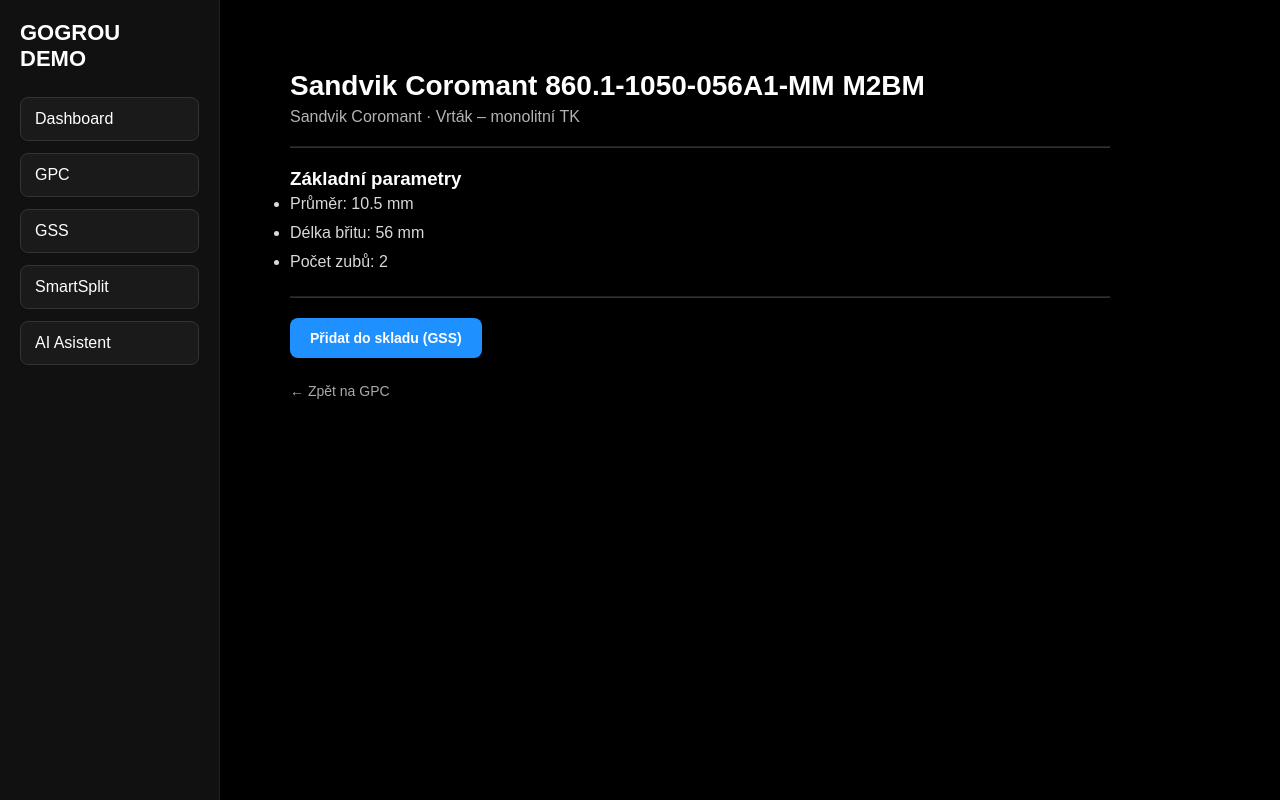
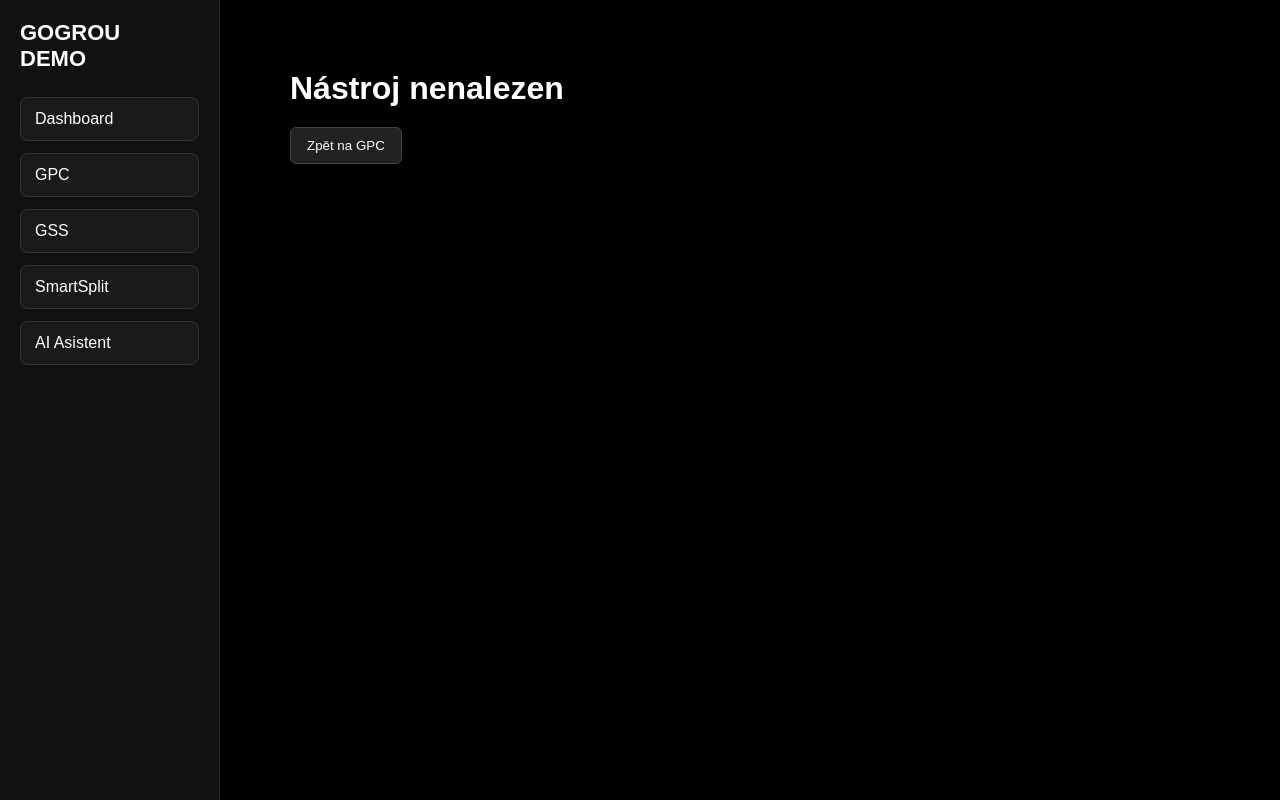
Before and after one commit to gogrou-app/gogrou-demo, a Next.js app: page /gpc/73-555-321-50391 in a window 1280 px wide. Built offline with nearby package versions, Linux system fonts and the light colour scheme.

Commit message:
Update data.js

```diff
--- a/app/gpc/data.js
+++ b/app/gpc/data.js
@@ -1,390 +1,14 @@
-// /app/gpc/data.js
-// GPC DEMO – VRTÁKY + FRÉZY
-// !!! JEDEN EXPORT, JEDNA STRUKTURA !!!
-
 const tools = [
-  // ============================================================
-  // SANDVIK – VRTÁK
-  // ============================================================
   {
-    gpc_id: "73-555-321-50391",
-    gtin: "08419421",
-    name: "Sandvik Coromant 860.1-1050-056A1-MM M2BM",
-    type: "Vrták – monolitní TK",
-    manufacturer: "Sandvik Coromant",
-
-    image_main: "/images/tools/sandvik_860-1-1050-056a1-mm_m2bm_main.png",
-    image_drawing: "/images/tools/sandvik_860-1-1050-056a1-mm_m2bm_drawing.png",
-
+    gpc_id: "980100",
+    name: "Seco 980100-MEGA",
+    manufacturer: "Seco",
+    type: "Fréza – monolitní TK",
+    tracking_mode: "dm",
     geometry: {
-      diameter_mm: 10.5,
-      flute_length_mm: 56,
-      overall_length_mm: 118,
-      shank_diameter_mm: null,
-      flutes: 2,
-      helix_angle_deg: 30,
-      point_angle_deg: 140,
-      corner_radius_mm: null,
-      neck_length_mm: null,
-    },
-
-    cutting: {
-      recommended_vc_m_min: null,
-      recommended_fz_mm: null,
-      coolant_required: null,
-      internal_coolant: null,
-      chipbreaker: null,
-    },
-
-    tool_features: {
-      material: "Solid carbide",
-      coating: "TiAlN",
-      tolerance: null,
-      hand: null,
-      finish_quality: null,
-    },
-
-    usage: {
-      operations: ["Vrtání"],
-      workpiece_materials: [],
-      notes: null,
-    },
-
-    lifecycle: {
-      resharpenable: false,
-      max_resharpens: null,
-      service_notes: null,
-      expected_tool_life_min: null,
-    },
-  },
-
-  // ============================================================
-  // WALTER – VRTÁK
-  // ============================================================
-  {
-    gpc_id: "73-555-321-50392",
-    gtin: "06745276",
-    name: "Walter DC170-05-10.500A1-WJ30EJ",
-    type: "Vrták – monolitní TK",
-    manufacturer: "Walter",
-
-    image_main: "/images/tools/walter_dc170-05-10.500a1-wj30ej_main.png",
-    image_drawing: "/images/tools/walter_dc170-05-10.500a1-wj30ej_drawing.png",
-
-    geometry: {
-      diameter_mm: 10.5,
-      flute_length_mm: null,
-      overall_length_mm: 118,
-      shank_diameter_mm: null,
-      flutes: 2,
-      helix_angle_deg: 30,
-      point_angle_deg: null,
-      corner_radius_mm: null,
-      neck_length_mm: null,
-    },
-
-    cutting: {
-      recommended_vc_m_min: null,
-      recommended_fz_mm: null,
-      coolant_required: null,
-      internal_coolant: null,
-      chipbreaker: null,
-    },
-
-    tool_features: {
-      material: "Solid carbide",
-      coating: "AlCrN",
-      tolerance: null,
-      hand: null,
-      finish_quality: null,
-    },
-
-    usage: {
-      operations: ["Vrtání"],
-      workpiece_materials: [],
-      notes: null,
-    },
-
-    lifecycle: {
-      resharpenable: false,
-      max_resharpens: null,
-      service_notes: null,
-      expected_tool_life_min: null,
-    },
-  },
-
-  // ============================================================
-  // SECO – VRTÁK
-  // ============================================================
-  {
-    gpc_id: "73-555-321-50393",
-    gtin: "03046226",
-    name: "Seco SD205A-1050-056-12R1-P",
-    type: "Vrták – monolitní TK",
-    manufacturer: "Seco Tools",
-
-    image_main: "/images/tools/seco_sd205a-1050-056-12r1-p_main.png",
-    image_drawing: "/images/tools/seco_sd205a-1050-056-12r1-p_drawing.png",
-
-    geometry: {
-      diameter_mm: 10.5,
-      flute_length_mm: 56,
-      overall_length_mm: 118,
-      shank_diameter_mm: null,
-      flutes: 2,
-      helix_angle_deg: 30,
-      point_angle_deg: null,
-      corner_radius_mm: null,
-      neck_length_mm: null,
-    },
-
-    cutting: {
-      recommended_vc_m_min: null,
-      recommended_fz_mm: null,
-      coolant_required: null,
-      internal_coolant: null,
-      chipbreaker: null,
-    },
-
-    tool_features: {
-      material: "Solid carbide",
-      coating: "TiAlN",
-      tolerance: null,
-      hand: null,
-      finish_quality: null,
-    },
-
-    usage: {
-      operations: ["Vrtání"],
-      workpiece_materials: [],
-      notes: null,
-    },
-
-    lifecycle: {
-      resharpenable: false,
-      max_resharpens: null,
-      service_notes: null,
-      expected_tool_life_min: null,
-    },
-  },
-
-  // ============================================================
-  // WALTER – FRÉZA MC230
-  // ============================================================
-  {
-    gpc_id: "73-777-100-00001",
-    gtin: null,
-    name: "Walter MC230-20.0A4L100C-WK40TF",
-    type: "Fréza – monolitní TK",
-    manufacturer: "Walter",
-
-    image_main: "/images/tools/walter_mc230-20.0a4l100c-wk40tf_main.png",
-    image_drawing: "/images/tools/walter_mc230-20.0a4l100c-wk40tf_drawing.png",
-
-    geometry: {
-      diameter_mm: 20,
-      flute_length_mm: 40,
-      overall_length_mm: 100,
-      shank_diameter_mm: 20,
-      flutes: 4,
-      helix_angle_deg: null,
-      point_angle_deg: null,
-      corner_radius_mm: null,
-      neck_length_mm: null,
-    },
-
-    cutting: {
-      recommended_vc_m_min: null,
-      recommended_fz_mm: null,
-      coolant_required: null,
-      internal_coolant: null,
-      chipbreaker: null,
-    },
-
-    tool_features: {
-      material: "Solid carbide",
-      coating: "WK40TF",
-      tolerance: null,
-      hand: null,
-      finish_quality: null,
-    },
-
-    usage: {
-      operations: ["Frézování"],
-      workpiece_materials: [],
-      notes: null,
-    },
-
-    lifecycle: {
-      resharpenable: true,
-      max_resharpens: null,
-      service_notes: null,
-      expected_tool_life_min: null,
-    },
-  },
-
-  // ============================================================
-  // ISCAR – FRÉZA EB-A2
-  // ============================================================
-  {
-    gpc_id: "73-777-100-00002",
-    gtin: null,
-    name: "ISCAR EB-A2 03-03-06C06H60 IC903",
-    type: "Fréza – monolitní TK",
-    manufacturer: "ISCAR",
-
-    image_main: "/images/tools/iscar_eb-a2-03-03-06c06h60-ic903_main.jpg",
-    image_drawing: "/images/tools/iscar_eb-a2-03-03-06c06h60-ic903_drawing.png",
-
-    geometry: {
-      diameter_mm: 6,
-      flute_length_mm: 18,
-      overall_length_mm: 60,
-      shank_diameter_mm: 6,
-      flutes: 2,
-      helix_angle_deg: null,
-      point_angle_deg: null,
-      corner_radius_mm: null,
-      neck_length_mm: null,
-    },
-
-    cutting: {
-      recommended_vc_m_min: null,
-      recommended_fz_mm: null,
-      coolant_required: null,
-      internal_coolant: null,
-      chipbreaker: null,
-    },
-
-    tool_features: {
-      material: "Solid carbide",
-      coating: "IC903",
-      tolerance: null,
-      hand: null,
-      finish_quality: null,
-    },
-
-    usage: {
-      operations: ["Frézování"],
-      workpiece_materials: [],
-      notes: null,
-    },
-
-    lifecycle: {
-      resharpenable: true,
-      max_resharpens: null,
-      service_notes: null,
-      expected_tool_life_min: null,
-    },
-  },
-
-  // ============================================================
-  // SECO – FRÉZA MEGA
-  // ============================================================
-  {
-    gpc_id: "73-777-100-00003",
-    gtin: null,
-    name: "Seco 980100-MEGA",
-    type: "Fréza – monolitní TK",
-    manufacturer: "Seco Tools",
-
-    image_main: "/images/tools/seco_980100_mega_main.png",
-    image_drawing: "/images/tools/seco_980100_mega_drawing.png",
-
-    geometry: {
-      diameter_mm: 5,
-      flute_length_mm: 15,
-      overall_length_mm: 80,
-      shank_diameter_mm: 6,
-      flutes: 2,
-      helix_angle_deg: null,
-      point_angle_deg: null,
-      corner_radius_mm: null,
-      neck_length_mm: null,
-    },
-
-    cutting: {
-      recommended_vc_m_min: null,
-      recommended_fz_mm: null,
-      coolant_required: null,
-      internal_coolant: null,
-      chipbreaker: null,
-    },
-
-    tool_features: {
-      material: "Solid carbide",
-      coating: "MEGA",
-      tolerance: null,
-      hand: null,
-      finish_quality: null,
-    },
-
-    usage: {
-      operations: ["Frézování"],
-      workpiece_materials: [],
-      notes: null,
-    },
-
-    lifecycle: {
-      resharpenable: true,
-      max_resharpens: null,
-      service_notes: null,
-      expected_tool_life_min: null,
-    },
-  },
-
-  // ============================================================
-  // MTTM – VLASTNÍ FRÉZA
-  // ============================================================
-  {
-    gpc_id: "73-777-100-00004",
-    gtin: null,
-    name: "MTTM MT37.6F-12x56x12x100-L",
-    type: "Fréza – monolitní TK",
-    manufacturer: "MTTM",
-
-    image_main: "/images/tools/mttm_mt37.6f-12x56x12x100-l_main.jpg",
-    image_drawing: null,
-
-    geometry: {
-      diameter_mm: 12,
-      flute_length_mm: 56,
-      overall_length_mm: 100,
-      shank_diameter_mm: 12,
-      flutes: 6,
-      helix_angle_deg: null,
-      point_angle_deg: null,
-      corner_radius_mm: null,
-      neck_length_mm: null,
-    },
-
-    cutting: {
-      recommended_vc_m_min: null,
-      recommended_fz_mm: null,
-      coolant_required: null,
-      internal_coolant: null,
-      chipbreaker: null,
-    },
-
-    tool_features: {
-      material: "Solid carbide",
-      coating: null,
-      tolerance: null,
-      hand: "L",
-      finish_quality: null,
-    },
-
-    usage: {
-      operations: ["Frézování"],
-      workpiece_materials: [],
-      notes: null,
-    },
-
-    lifecycle: {
-      resharpenable: true,
-      max_resharpens: null,
-      service_notes: null,
-      expected_tool_life_min: null,
+      diameter_mm: 10,
+      flute_length_mm: 30,
+      flutes: 3,
     },
   },
 ];
```
